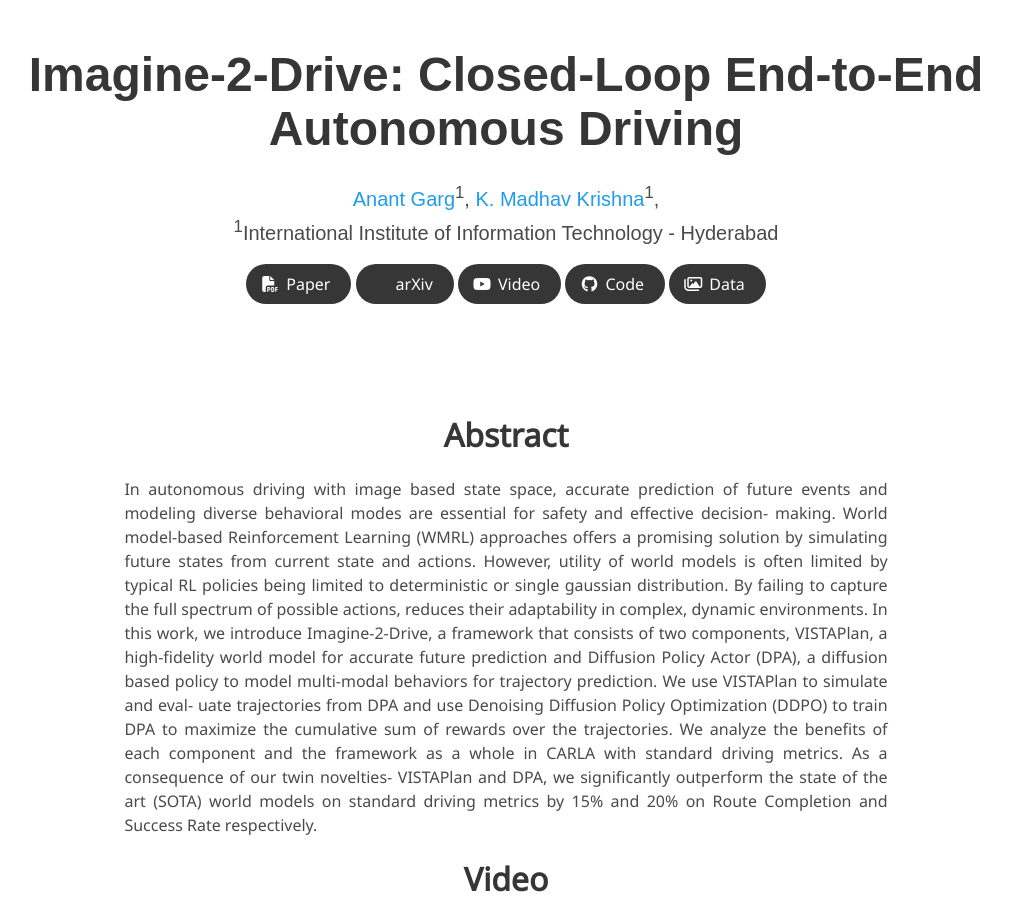
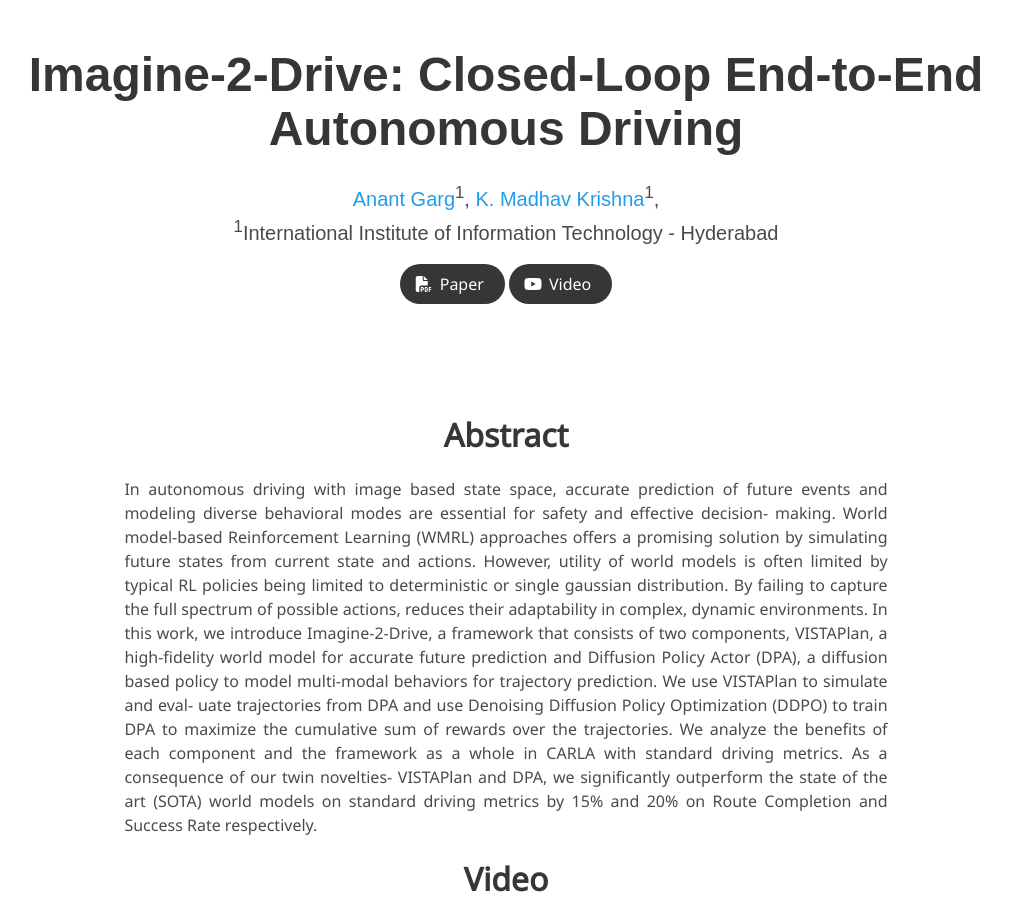
Before and after one commit to anantagrg/Imagine-2-Drive.github.io, a plain HTML site: page index.html in a window 1280 px wide. Shown: the top 918 px of the page, without its empty margins (134-1146 px from the left). Drawn offline with nearby package versions, Linux system fonts and the light colour scheme; some icons are missing; a web font is replaced by a local one.

Commit message:
updated site

```diff
--- a/index.html
+++ b/index.html
@@ -113,7 +113,7 @@
                   <span>Paper</span>
                 </a>
               </span>
-              <span class="link-block">
+              <!-- <span class="link-block">
                 <a href="https://arxiv.org/abs/2011.12948"
                    class="external-link button is-normal is-rounded is-dark">
                   <span class="icon">
@@ -121,7 +121,7 @@
                   </span>
                   <span>arXiv</span>
                 </a>
-              </span>
+              </span> -->
               <!-- Video Link. -->
               <span class="link-block">
                 <a href="https://youtu.be/56etmpWrnFg "
@@ -133,7 +133,7 @@
                 </a>
               </span>
               <!-- Code Link. -->
-              <span class="link-block">
+              <!-- <span class="link-block">
                 <a href="https://github.com/google/nerfies"
                    class="external-link button is-normal is-rounded is-dark">
                   <span class="icon">
@@ -141,16 +141,16 @@
                   </span>
                   <span>Code</span>
                   </a>
-              </span>
+              </span> -->
               <!-- Dataset Link. -->
-              <span class="link-block">
+              <!-- <span class="link-block">
                 <a href="https://github.com/google/nerfies/releases/tag/0.1"
                    class="external-link button is-normal is-rounded is-dark">
                   <span class="icon">
                       <i class="far fa-images"></i>
                   </span>
                   <span>Data</span>
-                  </a>
+                  </a> -->
             </div>
 
           </div>
```
